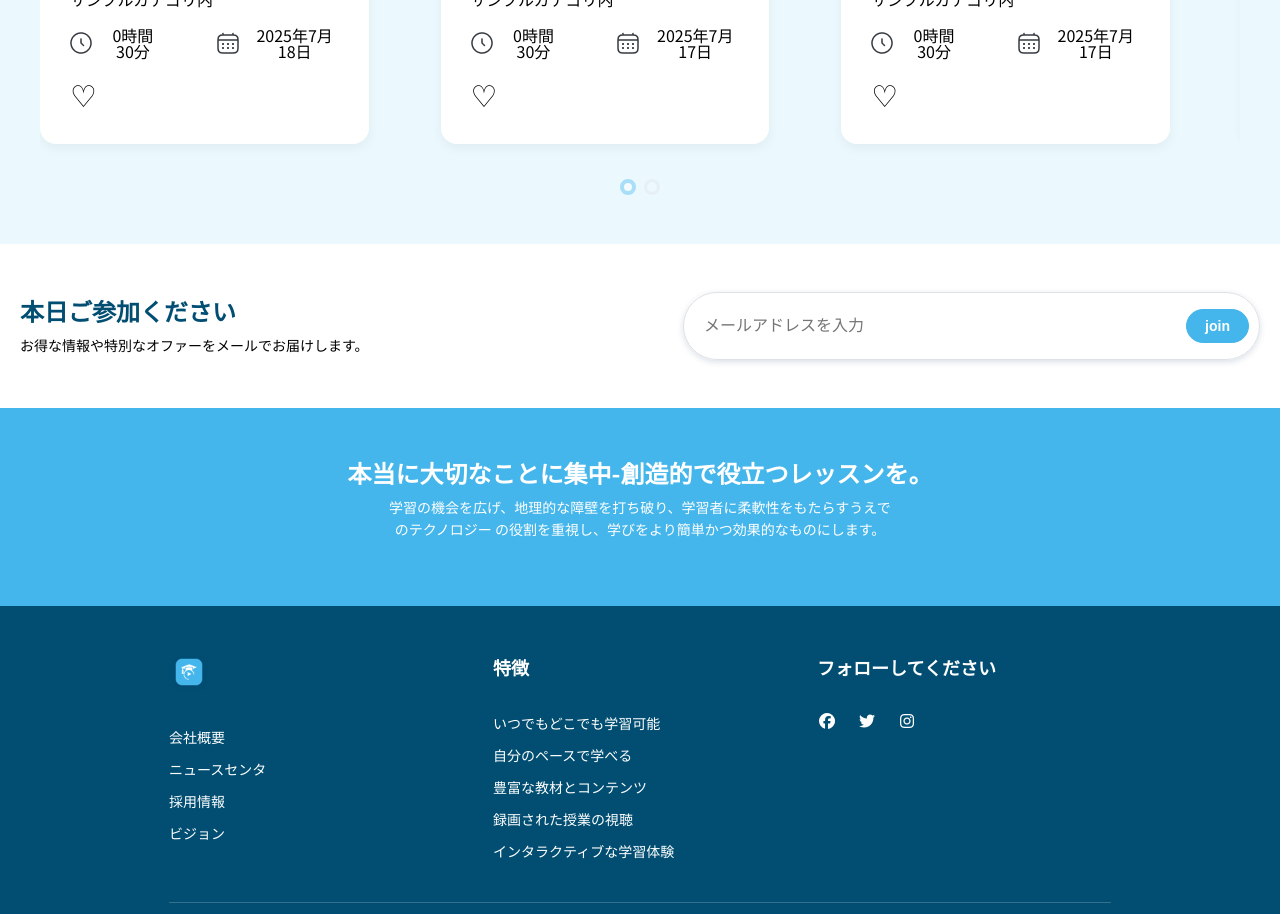
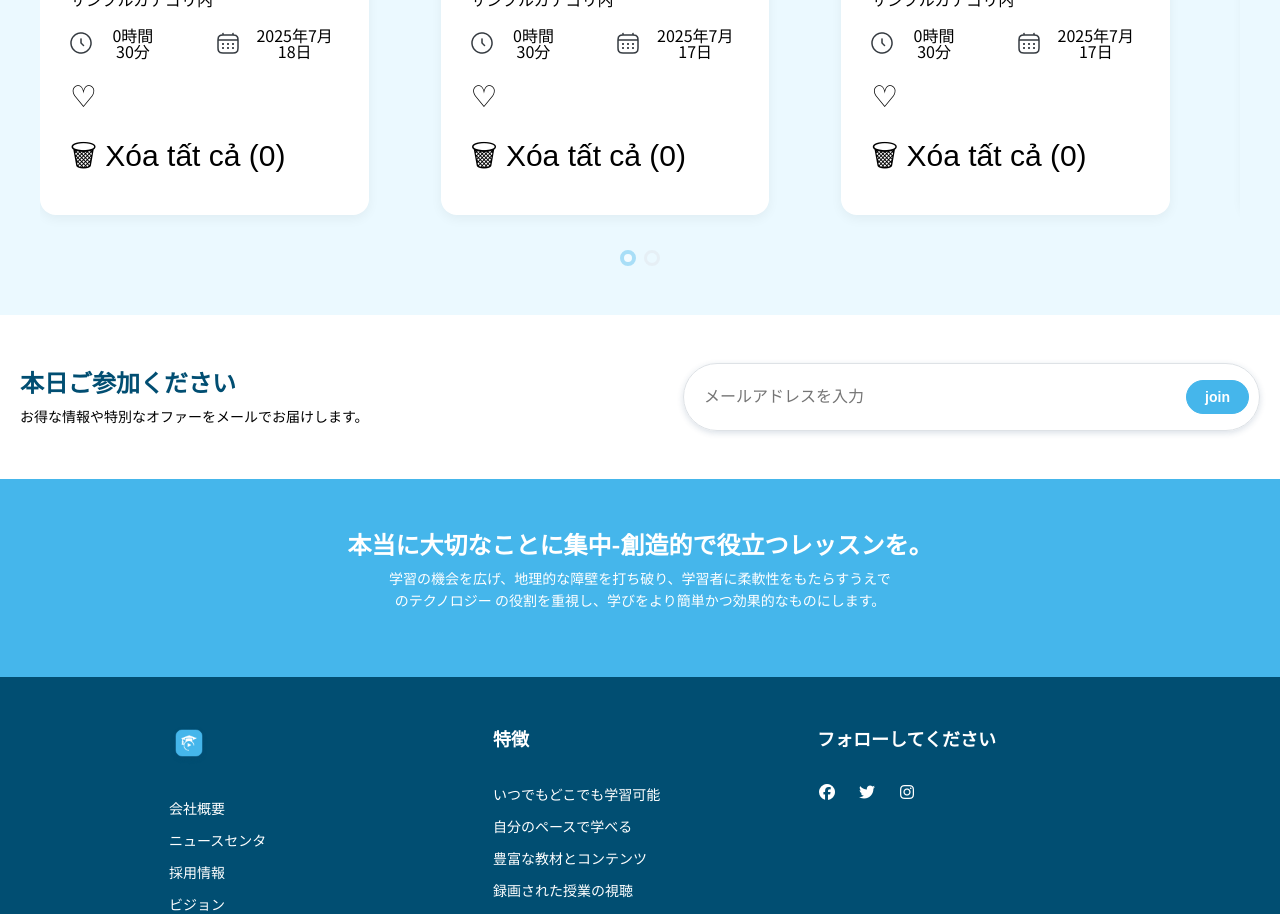
Before and after one commit to hieu2874/UI--LMS, a React (Create React App) app: page / in a window 1280 px wide. Shown: the part 1900-2814 px from the top of the page. Built offline with nearby package versions, Linux system fonts and the light colour scheme; data requests are answered from the project's data file.

Commit message:
[#10836] - Implement - Ngày 10 — useReducer - Hoàn thành: favorites quản lý chuẩn qua reducer

```diff
--- a/src/components/CourseCard.jsx
+++ b/src/components/CourseCard.jsx
@@ -1,6 +1,9 @@
 import { useState, useEffect } from "react";
+import { useLmsContext } from "./LmsContext";
 
 function CourseCard({ id, title, description, author, image, date, time, onClick, isFavorite, toggleFavorite }) {
+  const { clearFavorites, favoritesCount} = useLmsContext();
+
   return (
     <div className={`course-card ${isFavorite ? "liked" : ""}`} onClick={onClick}>
       <div className="course-image">
@@ -20,13 +23,14 @@ function CourseCard({ id, title, description, author, image, date, time, onClick
             <span className="date">{date}</span>
           </div>
         </div>
-       <button
-          onClick={(e) => {e.stopPropagation(); toggleFavorite();}}
+        <button
+          onClick={(e) => { e.stopPropagation(); toggleFavorite(); }}
           className={isFavorite ? "liked" : ""}
           aria-label={isFavorite ? "Unlike" : "Like"}
         >
           {isFavorite ? "❤️" : "♡"}
         </button>
+        <button onClick={clearFavorites}>🗑 Xóa tất cả ({favoritesCount})</button>
       </div>
     </div>
   );
--- a/src/components/CourseList.jsx
+++ b/src/components/CourseList.jsx
@@ -65,6 +65,7 @@ function CourseList() {
                   onClick={() => setSelectedItem(course)}
                   isFavorite={favorites[`course-${course.id}`]}
                   toggleFavorite={() => toggleFavorite(course.id, "course")}
+
                 />
               </SwiperSlide>
             ))
--- a/src/components/LmsContext.jsx
+++ b/src/components/LmsContext.jsx
@@ -1,12 +1,30 @@
-import { createContext, useContext, useState, useEffect } from "react";
+import { createContext, useContext, useReducer, useState, useEffect } from "react";
 const LmsContext = createContext();
+
+
+function favoritesReducer (state, action) {
+    switch  (action.type) {
+        case "TOGGLE_FAVORITE": {
+            const key = `${action.payload.type}-${action.payload.id}`;
+            return {
+                ...state,
+                [key]: !state[key],
+            };
+        }
+        case "CLEAR_FAVORITES":
+            return {};
+        case "LOAD_FAVORITES":
+            return action.payload || {};
+        default:
+            return state;
+    }
+}
 
 export function LmsProvider({ children }) {
     const [query, setQuery] = useState("");
     const [selectedItem, setSelectedItem] = useState(null);
 
-
-    const [favorites, setFavorites] = useState(() => {
+    const [favorites, dispatch] = useReducer(favoritesReducer, {}, () => {
         const saved = localStorage.getItem("favorites");
         return saved ? JSON.parse(saved) : {};
     });
@@ -16,11 +34,10 @@ export function LmsProvider({ children }) {
     },[favorites]);
 
     const toggleFavorite = (id, type) => {
-        const key = `${type}-${id}`;
-        setFavorites((prev) => ({
-            ...prev,
-            [key]: !prev[key],
-        }));
+        dispatch({type: "TOGGLE_FAVORITE", payload: {id, type} });
+    };
+    const clearFavorites = () => {
+        dispatch({type: "CLEAR_FAVORITES"});
     };
 
     const favoritesCount = Object.values(favorites).filter(Boolean).length;
@@ -34,6 +51,7 @@ export function LmsProvider({ children }) {
             setSelectedItem,
             favorites,
             toggleFavorite,
+            clearFavorites,
             favoritesCount,
          }}
         >
--- a/src/components/course.jsx
+++ b/src/components/course.jsx
@@ -48,6 +48,7 @@ function Course() {
                   onClick={() => setSelectedItem(course)}
                   isFavorite={favorites[`course-${course.id}`]}
                   toggleFavorite={() => toggleFavorite(course.id, "course")}
+
                 />
               </SwiperSlide>
             ))
--- a/src/components/footer.jsx
+++ b/src/components/footer.jsx
@@ -1,5 +1,4 @@
 function Footer() {
-
     return (
         <section className="footer">
             <div className="footer-block">
@@ -11,7 +10,6 @@ function Footer() {
             </div>
         </section>
     )
-
 }
 
 export default Footer;
```
Also changed, not shown: src/components/Modal.jsx (+3 -4 lines).
